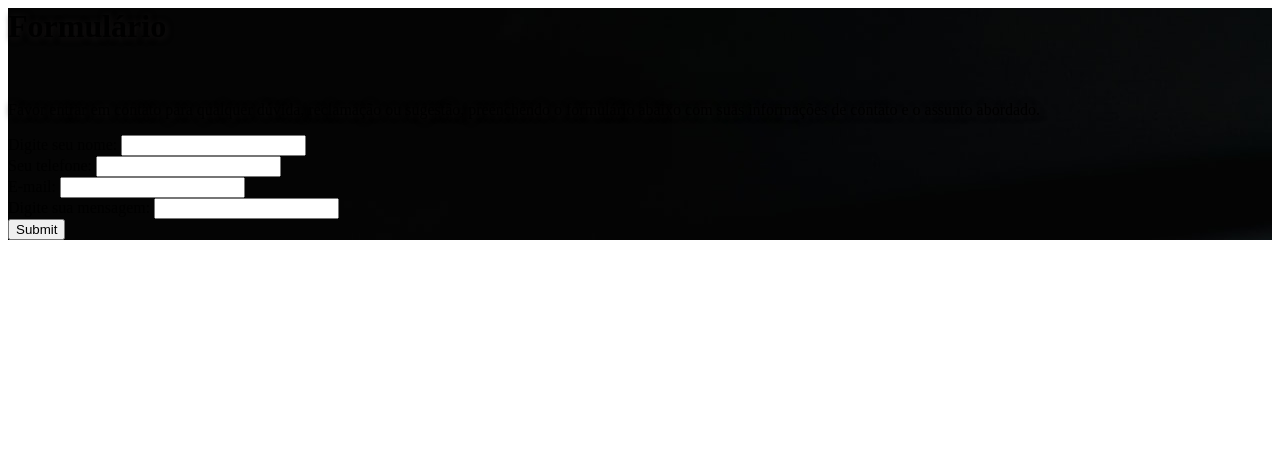
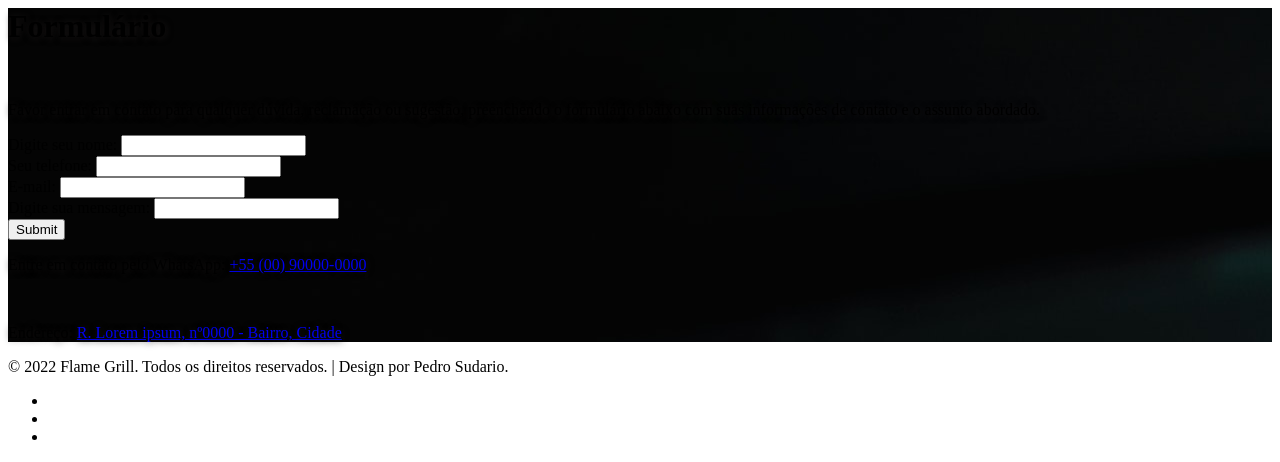
Before and after one commit to petersudario/FlameGrill-Symfony, a Symfony app: template templates/contatos.html.twig in a window 1280 px wide. Shown: the part 1328-1790 px from the top of the page. Before the commit the page ends 1568 px from the top, so only its background shows below. Run offline with Twig, Linux system fonts and the light colour scheme; the template is opened without the code that fills it, so the values that code supplies are empty; form fields are guessed from the names that the template uses; some libraries are stand-ins or nearby versions.

Commit message:
Update contatos.html.twig

```diff
--- a/templates/contatos.html.twig
+++ b/templates/contatos.html.twig
@@ -80,8 +80,32 @@
                                 </div>
                             {{ form_end(form) }}
                         </div>
+                            <div class="flex justify-center gap-2 text-white">
+                            <p style="text-shadow: 1px 1px 7px #151212" class=" text-justify tracking-tight lg:text-xl xs:text-sm font-['Kanit'] font-medium">Entre em contato pelo WhatsApp: <a class="underline" href="#">+55 (00) 90000-0000  </a></p>
+                        </div>
+                        <br>
+                        <div class="flex justify-center gap-2 text-white">
+                            <p style="text-shadow: 1px 1px 7px #151212" class=" text-justify tracking-tight lg:text-xl xs:text-sm font-['Kanit'] font-medium">Endereço: <a class="underline" href="#">R. Lorem ipsum, nº0000 - Bairro, Cidade</a></p>
+                        </div>
                     </div>
                 </div>
             </div>
         </div>
     {% endblock %}
+<footer class="p-4 bg-white shadow md:flex text-center md:justify-between md:p-6 dark:bg-black">
+    {% block footer %}
+        <span class="text-base sm:text-center text-white">© 2022  <a>Flame Grill</a>. Todos os direitos reservados. |  Design por Pedro Sudario.
+        </span>
+        <ul class="flex justify-center text-white mt-3  sm:mt-0">
+            <li>
+                <a href="#" class="mr-4 hover:underline md:mr-6 "><x-iconpark-instagram-o style="width: 48px" /></a>
+            </li>
+            <li>
+                <a href="#" class="mr-4 hover:underline md:mr-6"><x-iconpark-facebook-o style="width: 48px" /></a>
+            </li>
+            <li>
+                <a href="#" class="mr-4 hover:underline md:mr-6"><x-fab-whatsapp style="width: 40px" /></a>
+            </li>
+        </ul>
+        {% endblock %}
+    </footer>
```
